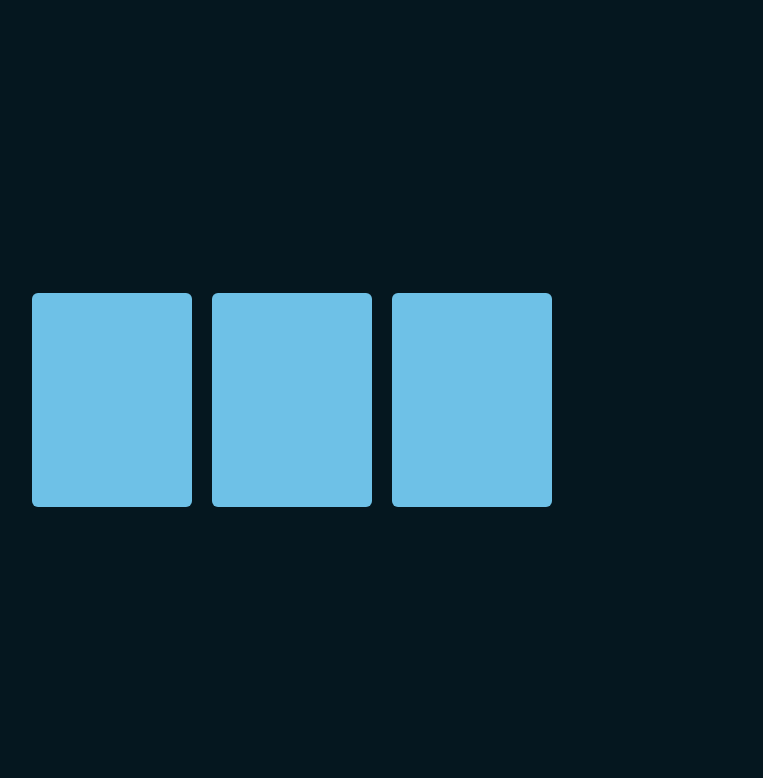
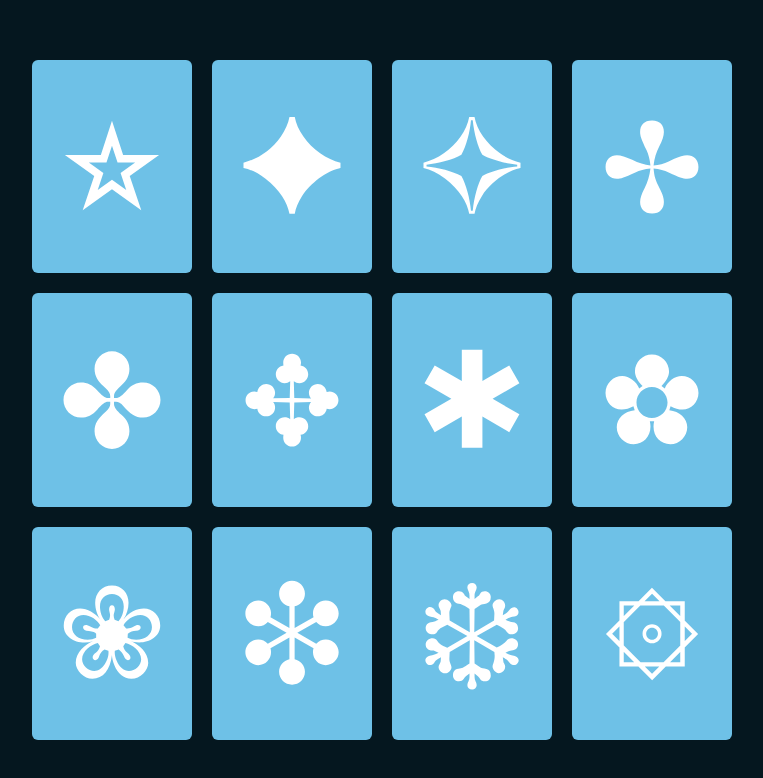
Before and after one commit to HarishRajDR/memory-game, a React (Vite) app: page / in a window 1280 px wide. Shown: the top 778 px of the page, without its empty margins (258-1021 px from the left). Built offline with nearby package versions, Linux system fonts and the light colour scheme.

Commit message:
added all 12 card's state and functions

```diff
--- a/src/components/Board.tsx
+++ b/src/components/Board.tsx
@@ -18,17 +18,53 @@ function Board() {
       stateVariable: useBoardStore((state) => state.three),
       stateFunction: useBoardStore((state) => state.updateThree),
     },
+    {
+      stateVariable: useBoardStore((state) => state.four),
+      stateFunction: useBoardStore((state) => state.updateFour),
+    },
+    {
+      stateVariable: useBoardStore((state) => state.five),
+      stateFunction: useBoardStore((state) => state.updateFive),
+    },
+    {
+      stateVariable: useBoardStore((state) => state.six),
+      stateFunction: useBoardStore((state) => state.updateSix),
+    },
+    {
+      stateVariable: useBoardStore((state) => state.seven),
+      stateFunction: useBoardStore((state) => state.updateSeven),
+    },
+    {
+      stateVariable: useBoardStore((state) => state.eight),
+      stateFunction: useBoardStore((state) => state.updateEight),
+    },
+    {
+      stateVariable: useBoardStore((state) => state.nine),
+      stateFunction: useBoardStore((state) => state.updateNine),
+    },
+    {
+      stateVariable: useBoardStore((state) => state.ten),
+      stateFunction: useBoardStore((state) => state.updateTen),
+    },
+    {
+      stateVariable: useBoardStore((state) => state.eleven),
+      stateFunction: useBoardStore((state) => state.updateEleven),
+    },
+    {
+      stateVariable: useBoardStore((state) => state.tweleve),
+      stateFunction: useBoardStore((state) => state.updateTweleve),
+    },
   ];
 
   const reset = useBoardStore((state) => state.reset);
 
-  const grid = [0, 1, 2];
+  const grid = [0, 1, 2, 3, 4, 5, 6, 7, 8, 9, 10, 11];
 
   const checkTurns = () => {
     if (turns == 1) {
       setTimeout(() => {
         reset();
-      }, 1000);
+      }, 2000);
     }
   };
   return (
@@ -47,7 +83,7 @@ function Board() {
               : "bg-primary w-40 aspect-[3/4] rounded-md flex items-center justify-center"
           }
         >
-          <div className={boardData[idx].stateVariable ? "" : "hidden"}>
+          <div className={boardData[idx].stateVariable ? "" : ""}>
             <Symbol symbol={p} />
           </div>
         </button>
--- a/src/lib/store.ts
+++ b/src/lib/store.ts
@@ -5,6 +5,15 @@ type State = {
   one: boolean;
   two: boolean;
   three: boolean;
+  four: boolean;
+  five: boolean;
+  six: boolean;
+  seven: boolean;
+  eight: boolean;
+  nine: boolean;
+  ten: boolean;
+  eleven: boolean;
+  tweleve: boolean;
 };
 
 type Action = {
@@ -12,6 +21,15 @@ type Action = {
   updateOne: (p: State["one"]) => void;
   updateTwo: (p: State["two"]) => void;
   updateThree: (p: State["three"]) => void;
+  updateFour: (p: State["four"]) => void;
+  updateFive: (p: State["five"]) => void;
+  updateSix: (p: State["six"]) => void;
+  updateSeven: (p: State["seven"]) => void;
+  updateEight: (p: State["eight"]) => void;
+  updateNine: (p: State["nine"]) => void;
+  updateTen: (p: State["ten"]) => void;
+  updateEleven: (p: State["eleven"]) => void;
+  updateTweleve: (p: State["tweleve"]) => void;
   reset: () => void;
 };
 
@@ -20,6 +38,15 @@ const initialValues: State = {
   one: false,
   two: false,
   three: false,
+  four: false,
+  five: false,
+  six: false,
+  seven: false,
+  eight: false,
+  nine: false,
+  ten: false,
+  eleven: false,
+  tweleve: false,
 };
 
 export const useBoardStore = create<State & Action>((set, get) => ({
@@ -28,5 +55,15 @@ export const useBoardStore = create<State & Action>((set, get) => ({
   updateOne: (p) => set(() => ({ one: p })),
   updateTwo: (p) => set(() => ({ two: p })),
   updateThree: (p) => set(() => ({ three: p })),
+  updateFour: (p) => set(() => ({ four: p })),
+  updateFive: (p) => set(() => ({ five: p })),
+  updateSix: (p) => set(() => ({ six: p })),
+  updateSeven: (p) => set(() => ({ seven: p })),
+  updateEight: (p) => set(() => ({ eight: p })),
+  updateNine: (p) => set(() => ({ nine: p })),
+  updateTen: (p) => set(() => ({ ten: p })),
+  updateEleven: (p) => set(() => ({ eleven: p })),
+  updateTweleve: (p) => set(() => ({ tweleve: p })),
+
   reset: () => set(initialValues),
 }));
```
